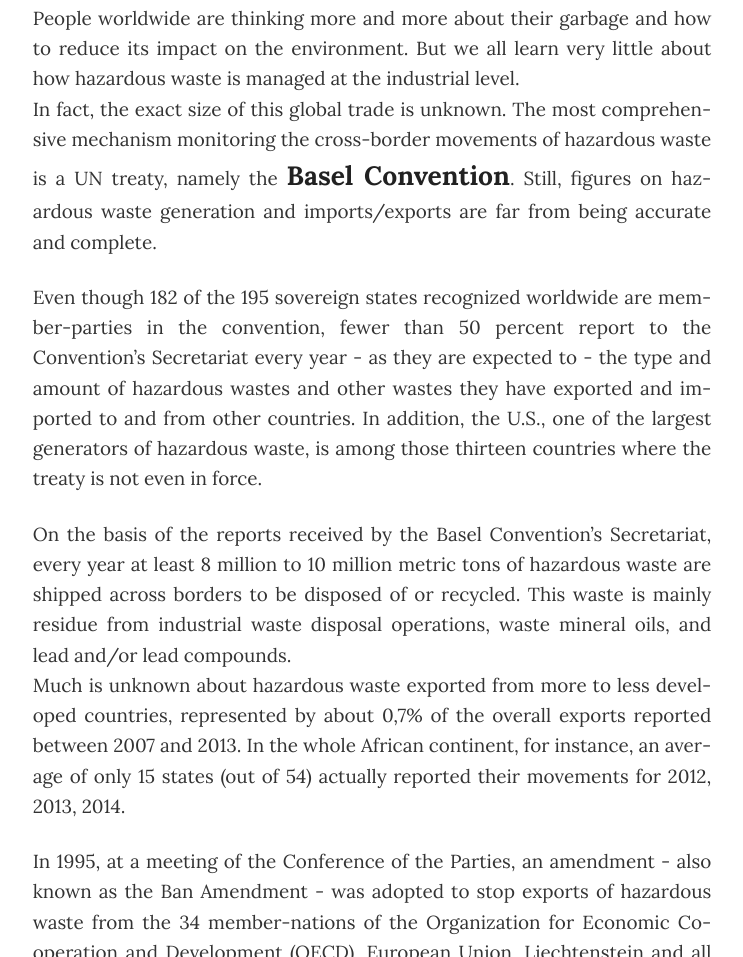
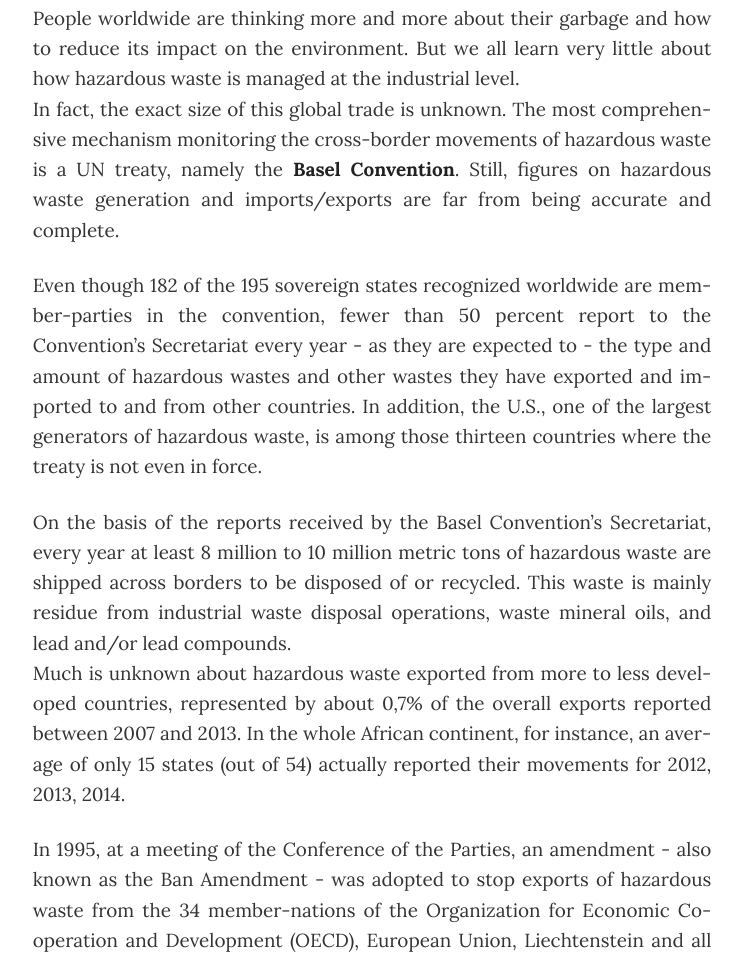
Before and after one commit to toxicwasteroutes/toxicwasteroutes.github.io, a plain HTML site: page index.html in a window 1280 px wide. Shown: the part 775-1732 px from the top of the page, without its empty margins (268-1011 px from the left). Drawn offline with nearby package versions, Linux system fonts and the light colour scheme.

Commit message:
fix link size

```diff
--- a/index.html
+++ b/index.html
@@ -36,7 +36,7 @@
         <div class="row">
             <h1 class="title intro-title">Tracing the global path of hazardous garbage</h1>
             <div class="intro-copy copy">
-                <p>People worldwide are thinking more and more about their garbage and how to reduce its impact on the environment. But we all learn very little about how hazardous waste is managed at the industrial level.<br/>In fact, the exact size of this global trade is unknown. The most comprehensive mechanism monitoring the cross-border movements of hazardous waste is a UN treaty, namely the <a class="intro-link copy" href="http://www.basel.int/">Basel Convention</a>. Still, figures on hazardous waste generation and imports/exports are far from being accurate and complete.</p>
+                <p>People worldwide are thinking more and more about their garbage and how to reduce its impact on the environment. But we all learn very little about how hazardous waste is managed at the industrial level.<br/>In fact, the exact size of this global trade is unknown. The most comprehensive mechanism monitoring the cross-border movements of hazardous waste is a UN treaty, namely the <a class="intro-link copy-link copy" href="http://www.basel.int/">Basel Convention</a>. Still, figures on hazardous waste generation and imports/exports are far from being accurate and complete.</p>
                 <p>Even though 182 of the 195 sovereign states recognized worldwide are member-parties in the convention, fewer than 50 percent report to the Convention’s Secretariat every year - as they are expected to - the type and amount of hazardous wastes and other wastes they have exported and imported to and from other countries. In addition, the U.S., one of the largest generators of hazardous waste, is among those thirteen countries where the treaty is not even in force.</p>
                 <p>On the basis of the reports received by the Basel Convention’s Secretariat, every year at least 8 million to 10 million metric tons of hazardous waste are shipped across borders to be disposed of or recycled. This waste is mainly residue from industrial waste disposal operations, waste mineral oils, and lead and/or lead compounds.<br/>Much is unknown about hazardous waste exported from more to less developed countries, represented by about 0,7% of the overall exports reported between 2007 and 2013. In the whole African continent, for instance, an average of only 15 states (out of 54) actually reported their movements for 2012, 2013, 2014.</p>
                 <p class="pre-link">In 1995, at a meeting of the Conference of the Parties, an amendment - also known as the Ban Amendment - was adopted to stop exports of hazardous waste from the 34 member-nations of the Organization for Economic Co-operation and Development (OECD), European Union, Liechtenstein and all other states. The amendment is not yet in force.</p>
```
